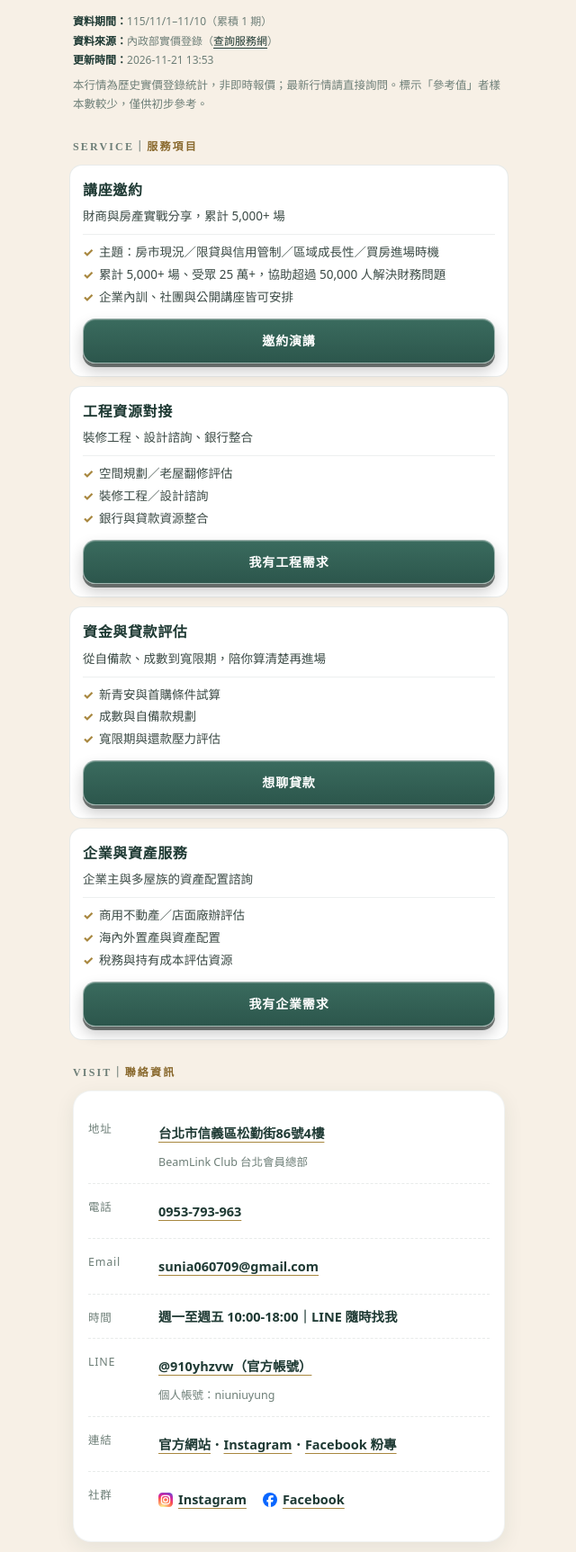
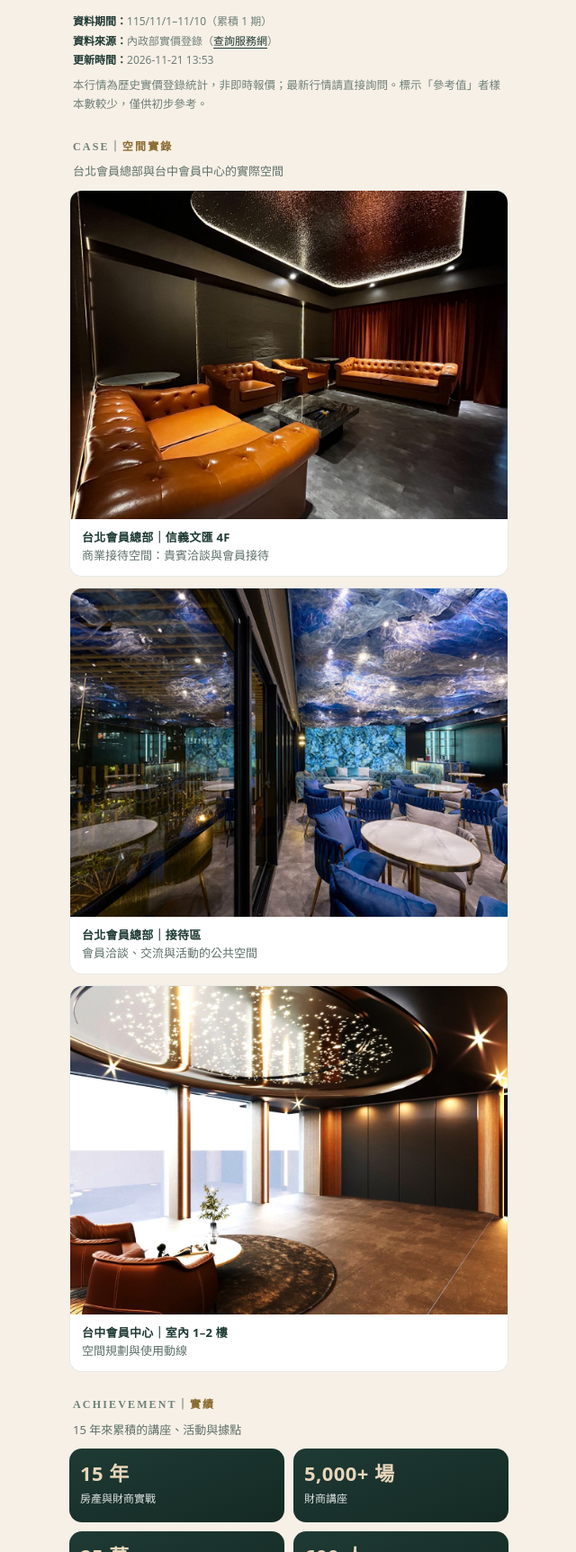
Before and after one commit to ericlin1994/cc-card, a plain HTML site: page index.html in a window 1280 px wide. Shown: the part 4611-6336 px from the top of the page at 90% size, without its empty margins (319-959 px from the left). Drawn offline with Linux system fonts and the light colour scheme; no server answers.

Commit message:
新增 CASE 空間實錄（3 張）與 ACHIEVEMENT 實績（數字＋里程碑＋活動照）兩個區塊

```diff
--- a/index.html
+++ b/index.html
@@ -710,6 +710,45 @@
   </script>
 
   <style>
+  #case .cs-sub{margin:-4px 20px 10px;font-size:13px;line-height:1.7;color:#5F706A}
+  #case .cs-grid{display:grid;gap:12px;margin:0 16px 10px}
+  #case figure{margin:0;background:#fff;border:1px solid rgba(31,58,52,.10);border-radius:14px;overflow:hidden}
+  #case img{display:block;width:100%;aspect-ratio:4/3;object-fit:cover}
+  #case figcaption{padding:10px 13px 12px;font-size:13px;line-height:1.6}
+  #case figcaption b{display:block;color:var(--navy);font-weight:800;letter-spacing:.02em}
+  #case figcaption span{color:#5F706A}
+  </style>
+  <section id="case">
+  <div class="sec-title">CASE｜<em>空間實錄</em></div>
+  <p class="cs-sub">台北會員總部與台中會員中心的實際空間</p>
+  <div class="cs-grid"><figure><img src="img/case1-v1.jpg" alt="台北會員總部｜信義文匯 4F" loading="lazy" decoding="async"><figcaption><b>台北會員總部｜信義文匯 4F</b><span>商業接待空間：貴賓洽談與會員接待</span></figcaption></figure><figure><img src="img/case2-v1.jpg" alt="台北會員總部｜接待區" loading="lazy" decoding="async"><figcaption><b>台北會員總部｜接待區</b><span>會員洽談、交流與活動的公共空間</span></figcaption></figure><figure><img src="img/case3-v1.jpg" alt="台中會員中心｜室內 1–2 樓" loading="lazy" decoding="async"><figcaption><b>台中會員中心｜室內 1–2 樓</b><span>空間規劃與使用動線</span></figcaption></figure></div>
+  </section>
+
+  <style>
+  #ach .ax-sub{margin:-4px 20px 10px;font-size:13px;line-height:1.7;color:#5F706A}
+  #ach .ax-num{display:grid;grid-template-columns:repeat(2,1fr);gap:10px;margin:0 16px 10px}
+  #ach .ax-num>div{background:linear-gradient(160deg,var(--navy),var(--navy-2));color:#fff;border-radius:14px;padding:13px 12px}
+  #ach .ax-num b{display:block;font-size:22px;color:var(--gold-2);letter-spacing:.02em;line-height:1.3}
+  #ach .ax-num span{font-size:12px;opacity:.86}
+  #ach .ax-time{margin:0 16px 10px;background:#fff;border:1px solid rgba(31,58,52,.10);border-radius:14px;padding:12px 14px 8px}
+  #ach .ax-row{display:grid;grid-template-columns:auto 1fr;gap:10px;padding:9px 0;border-top:1px solid rgba(31,58,52,.08)}
+  #ach .ax-row:first-child{border-top:0;padding-top:2px}
+  #ach .ax-row b{color:#7A5C26;font-weight:800;white-space:nowrap;font-size:13px}
+  #ach .ax-row span{font-size:13px;line-height:1.65;color:#5F706A}
+  #ach .ax-ph{display:grid;gap:12px;margin:0 16px 10px}
+  #ach .ax-ph figure{margin:0;background:#fff;border:1px solid rgba(31,58,52,.10);border-radius:14px;overflow:hidden}
+  #ach .ax-ph img{display:block;width:100%;aspect-ratio:4/3;object-fit:cover}
+  #ach .ax-ph figcaption{padding:8px 13px 10px;font-size:12.5px;color:#5F706A}
+  </style>
+  <section id="ach">
+  <div class="sec-title">ACHIEVEMENT｜<em>實績</em></div>
+  <p class="ax-sub">15 年來累積的講座、活動與據點</p>
+  <div class="ax-num"><div><b>15 年</b><span>房產與財商實戰</span></div><div><b>5,000+ 場</b><span>財商講座</span></div><div><b>25 萬+</b><span>講座累積受眾</span></div><div><b>600 人</b><span>單場活動最高人數</span></div></div>
+  <div class="ax-time"><div class="ax-row"><b>2016–2019</b><span>成立房地產團隊，專營中古屋與舊屋翻新改造</span></div><div class="ax-row"><b>2019–2022</b><span>舉辦多場預售屋／賞屋等 VIP 餐會活動</span></div><div class="ax-row"><b>2022–2024</b><span>整合教育培訓與房產周邊資源，發展會員經濟模型；串聯北中南房產團隊與建商、代銷合作，多場百人以上分享會，單場最高 600 人</span></div><div class="ax-row"><b>2025</b><span>啟動「BeamLink Club 房產俱樂部」計畫，推出線上／實體會員制服務，建構產業生態鏈與會員價值營運平台</span></div></div>
+  <div class="ax-ph"><figure><img src="img/ach1-v1.jpg" alt="會員活動" loading="lazy" decoding="async"><figcaption>會員活動</figcaption></figure><figure><img src="img/ach2-v1.jpg" alt="講座與交流聚會" loading="lazy" decoding="async"><figcaption>講座與交流聚會</figcaption></figure><figure><img src="img/ach3-v1.jpg" alt="活動現場" loading="lazy" decoding="async"><figcaption>活動現場</figcaption></figure></div>
+  </section>
+
+  <style>
   #service{scroll-margin-top:56px}
   #service .sv-grid{display:grid;gap:10px;margin:0 16px 10px}
   #service .sv-card{background:#fff;border:1px solid rgba(31,58,52,.10);border-radius:14px;padding:14px 14px 14px}
```
Also changed, not shown: img/ach1-v1.jpg (added), img/ach2-v1.jpg (added), img/ach3-v1.jpg (added), img/case1-v1.jpg (added), img/case2-v1.jpg (added), img/case3-v1.jpg (added).
